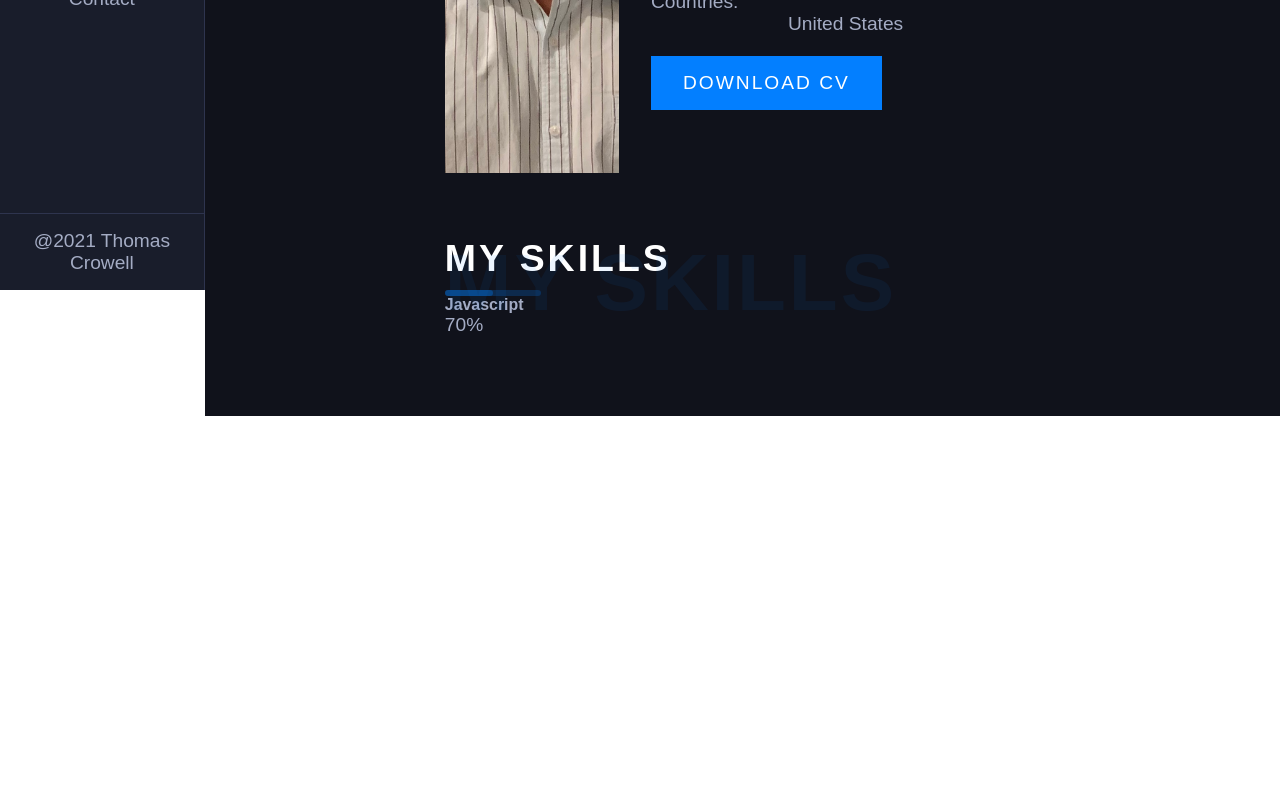
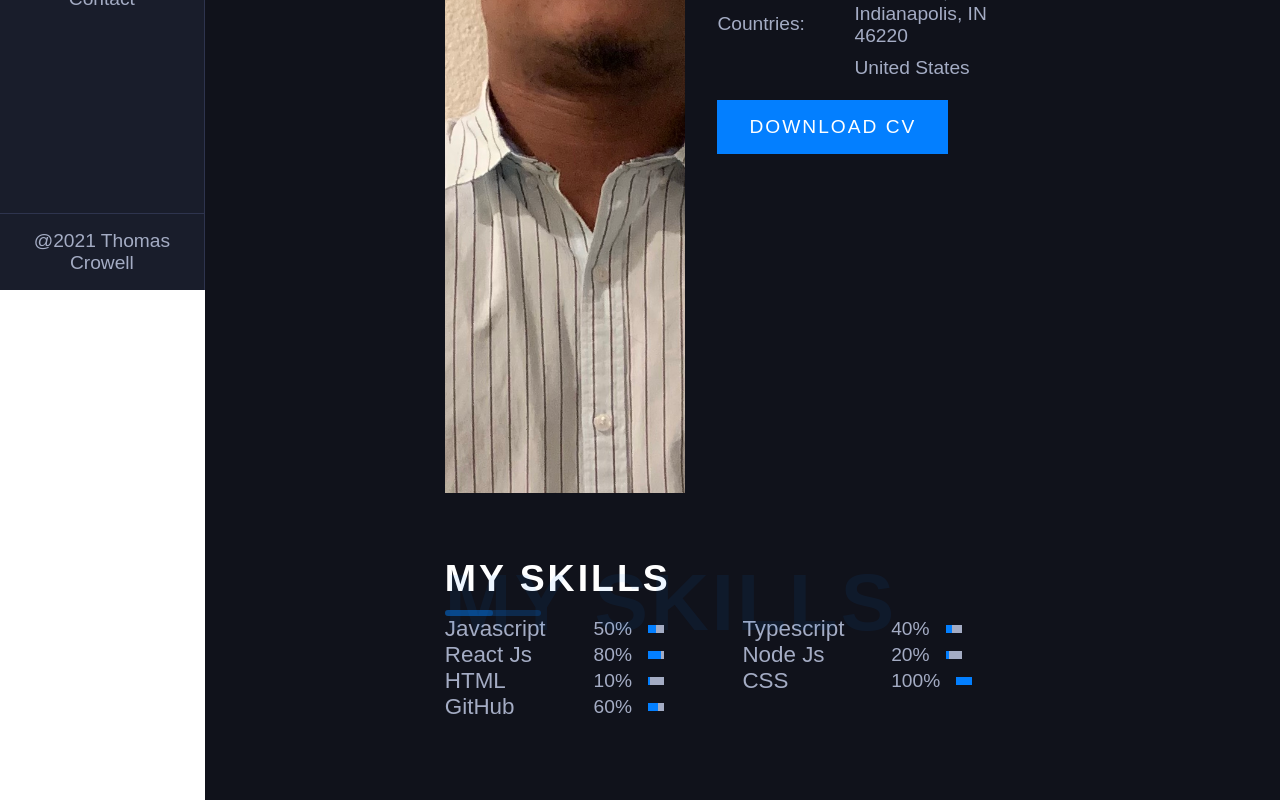
Before and after one commit to kamoflaugeCoder/React-Portfolio, a React (Create React App) app: page /about in a window 1280 px wide. Shown: the part 510-1310 px from the top of the page. Before the commit the page ends 926 px from the top, so only its background shows below. Built offline with nearby package versions, Linux system fonts and the light colour scheme.

Commit message:
Progress bars added to my skills

```diff
--- a/src/components/SkillsSection.jsx
+++ b/src/components/SkillsSection.jsx
@@ -1,6 +1,6 @@
 import React from 'react'
 
-function SkillsSection({ skill, progress }) {
+function SkillsSection({ skill, progress, width }) {
     return (
         <div className="SkillsSection">
             <div className="skills-container">
@@ -8,7 +8,9 @@
                 <div className="skill-bar">
                     <p className="skill-text">{progress}</p>
                     <div className="skill-progress">
-
+                        <div className="progress">
+                        <div className="inner-progress" style={{width:width}}></div>
+                        </div>
                     </div>
                 </div>
             </div>
--- a/src/pages/AboutPage.jsx
+++ b/src/pages/AboutPage.jsx
@@ -9,7 +9,15 @@
             <Title title={`About Me`} span={`About Me`} />
             <ImageSection />
             <Title title={`My Skills`} span={`My Skills`} />
-            <SkillsSection skill={'Javascript'} progress={'70%'} />
+            <div className="skills-container">
+                <SkillsSection skill={'Javascript'} progress={'50%'} width={'50%'} />
+                <SkillsSection skill={'Typescript'} progress={'40%'} width={'40%'} />
+                <SkillsSection skill={'React Js'} progress={'80%'} width={'80%'} />
+                <SkillsSection skill={'Node Js'} progress={'20%'} width={'20%'} />
+                <SkillsSection skill={'HTML'} progress={'10%'} width={'10%'} />
+                <SkillsSection skill={'CSS'} progress={'100%'} width={'100%'} />
+                <SkillsSection skill={'GitHub'} progress={'60%'} width={'60%'} />
+            </div>
         </div>
     )
 }
--- a/src/styles/_about.scss
+++ b/src/styles/_about.scss
@@ -4,7 +4,7 @@
     margin-bottom: 4rem;
 
     .img{
-        height: 60vh;
+        height: 100vh;
         img{
             width: 100%;
             object-fit: cover;
@@ -60,5 +60,9 @@
           &:hover::after{
             width: 100%;
       }
+  }
 
-  }
+        .skills-container{
+            display:grid;
+            grid-template-columns: repeat(2, 1fr);
+        }
--- a/src/styles/_skill.scss
+++ b/src/styles/_skill.scss
@@ -4,16 +4,31 @@
 
 .skills-container{
     .skill-title{
-
+        font-size: 1.4rem;
+        font-weight: 400;
     }
 }
 
 .skill-bar{
+    display: flex;
+    align-items: center;
     .skill-text{
-
     }
 }
-
 .skill-progress{
-
+   .progress{
+        width: 100%;
+        height: .5rem;
+        background-color: red;
+        margin-left: 1rem;
+        background-color: #a4acc4;
+        position: relative;
+        .inner-progress{
+            position:absolute;
+            background-color: #037FFF;
+            height: 100%;
+            bottom:0;
+            left:0;
+        }
+    }
 }
```
Also changed, not shown: 1 other file (tests, documents, lock files or other folders).
